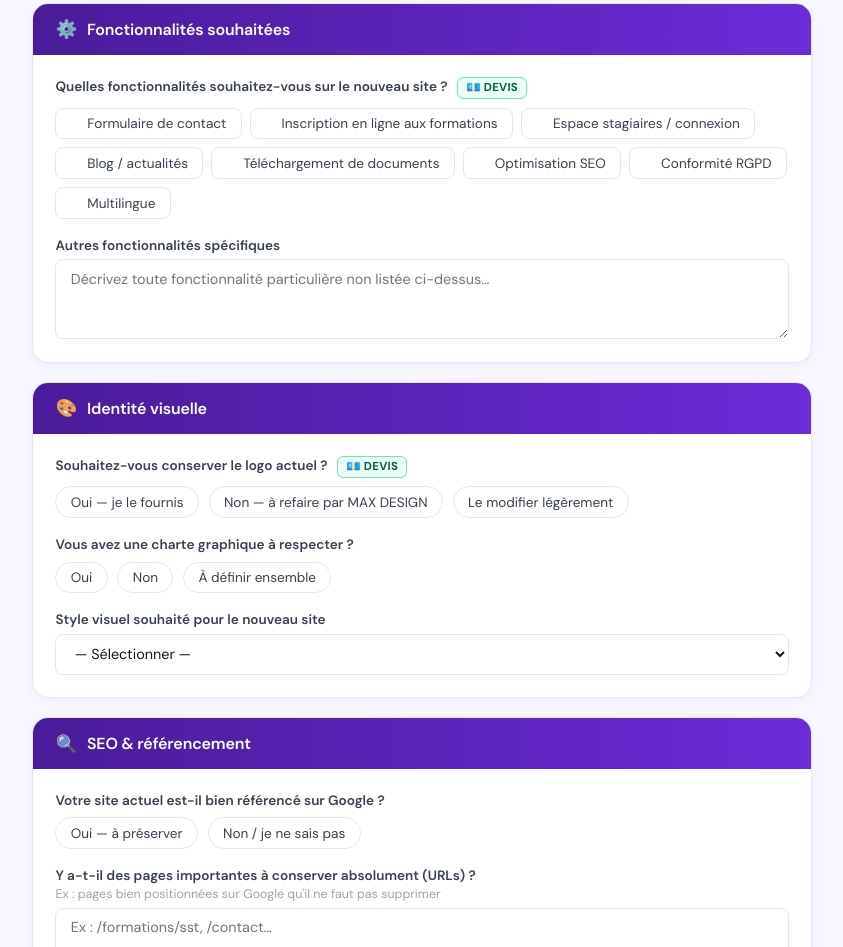
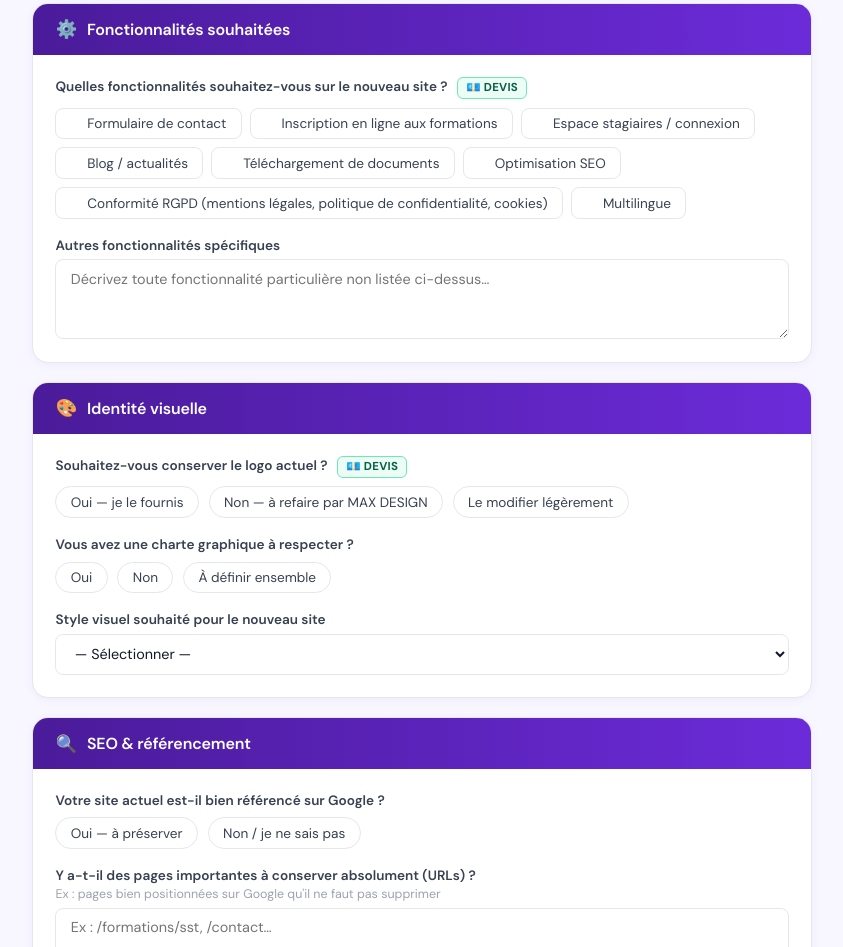
Before and after one commit to MaxenceBastelica/brief-client, a plain HTML site: page brief-ccfbt.html in a window 1280 px wide. Shown: the part 3012-3959 px from the top of the page, without its empty margins (218-1061 px from the left). Drawn offline with nearby package versions, Linux system fonts and the light colour scheme.

Commit message:
Clarify RGPD label

```diff
--- a/brief-ccfbt.html
+++ b/brief-ccfbt.html
@@ -299,7 +299,7 @@
             <label><input type="checkbox" name="fonctionnalites" value="blog"><span class="check-icon">✓</span> Blog / actualités</label>
             <label><input type="checkbox" name="fonctionnalites" value="telechargement"><span class="check-icon">✓</span> Téléchargement de documents</label>
             <label><input type="checkbox" name="fonctionnalites" value="seo"><span class="check-icon">✓</span> Optimisation SEO</label>
-            <label><input type="checkbox" name="fonctionnalites" value="rgpd"><span class="check-icon">✓</span> Conformité RGPD</label>
+            <label><input type="checkbox" name="fonctionnalites" value="rgpd"><span class="check-icon">✓</span> Conformité RGPD (mentions légales, politique de confidentialité, cookies)</label>
             <label><input type="checkbox" name="fonctionnalites" value="multilingue"><span class="check-icon">✓</span> Multilingue</label>
           </div>
         </div>
```
